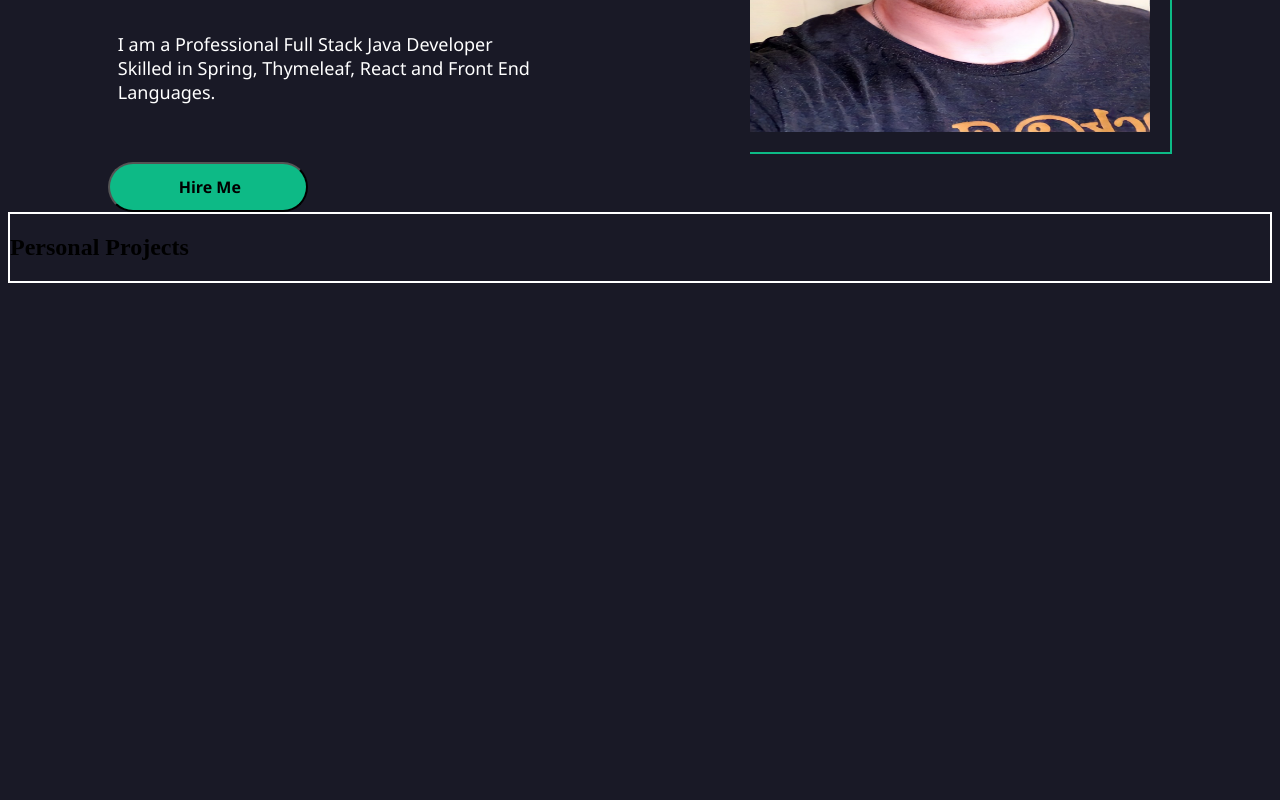
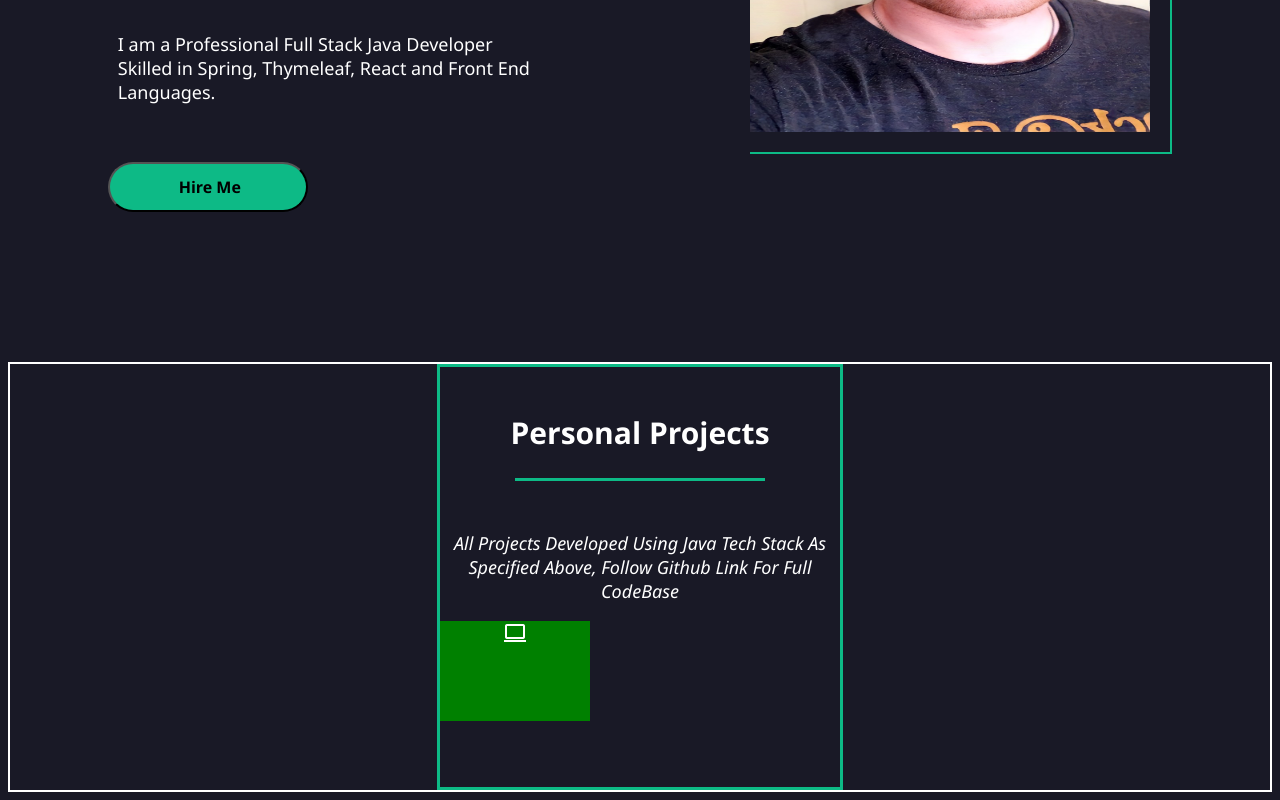
Before and after one commit to StephenCahillane/StephenCahillane.github.io, a plain HTML site: page index.html in a window 1280 px wide. Shown: the part 567-1367 px from the top of the page. Before the commit the page ends 858 px from the top, so only its background shows below. Drawn offline with nearby package versions, Linux system fonts and the light colour scheme.

Commit message:
trying to get icon resized and struggling

```diff
--- a/index.html
+++ b/index.html
@@ -5,6 +5,7 @@
     <meta charset="UTF-8">
     <meta name="viewport" content="width=device-width, initial-scale=1.0">
     <link rel="stylesheet" href="styles.css">
+    <link rel="stylesheet" href="https://fonts.googleapis.com/css2?family=Material+Symbols+Outlined:opsz,wght,FILL,GRAD@20..48,100..700,0..1,-50..200" />
     <title>Portfolio</title>
 </head>
 
@@ -24,9 +25,10 @@
         <div id="aboutMeContainer">
             <h3 id="hi">HI  I'M</h3>
             <h1 id="name">Stephen <br> Cahillane</h1>
-            <h3 class="greenHeading">FULL STACK JAVA DEVELOPER</h3>
+            <h3 class="tagline">FULL STACK JAVA DEVELOPER</h3>
             <p id="bio">I am a Professional Full Stack Java Developer Skilled in Spring, Thymeleaf, React and Front End Languages.</p>
             <button>Hire Me</button>
+
 
         </div>
 
@@ -37,7 +39,17 @@
     </section>
 
     <section class="projects">
-        <h2>Personal Projects</h2>
+        <div id="projectSquare">
+            <h2>Personal Projects</h2>
+            <div class="line"></div>
+            <p><i>All Projects Developed Using Java Tech Stack As Specified Above,
+                Follow Github Link For Full CodeBase<i>
+            </p>
+            <icon class="material-symbols-outlined">
+                        computer
+
+            </icon>
+        </div>
 
         <article>
 
--- a/styles.css
+++ b/styles.css
@@ -59,7 +59,7 @@ header nav a:hover {
 
 }
 
-.greenHeading {
+.tagline {
     color: #0dba86;
     font-family: 'Segoe UI', Tahoma, Geneva, Verdana, sans-serif;
     margin-top: 0;
@@ -124,4 +124,52 @@ header nav a:hover {
     border: solid white 2px;
     display: flex;
     flex-direction: column;
+    margin-top: 150px;
 }
+
+#projectSquare {
+    border: #0dba86 solid 3px;
+    width: 400px;
+    height: 400px;
+    margin: auto;
+    padding-top: 20px;
+
+
+}
+
+#projectSquare h2 {
+    color: white;
+    font-family: 'Segoe UI', Tahoma, Geneva, Verdana, sans-serif;
+    text-align: center;
+    font-size: 30px;
+}
+
+#projectSquare p {
+    color: white;
+    font-family: 'Segoe UI', Tahoma, Geneva, Verdana, sans-serif;
+    text-align: center;
+    margin-top: 50px;
+    font-size: 18px;
+}
+
+
+.material-symbols-outlined {
+    color: white;
+    text-align: center;
+    font-size: 26px;
+    background-color: green;
+    width: 150px;
+    height:100px;
+    margin: auto;
+
+
+}
+
+
+.line {
+    width: 250px;
+    height: 3px;
+    margin: auto;
+    background-color: #0dba86;
+
+}
```
Also changed, not shown: java.png (added), javaicon.png (added), javaicon2.jpg (added).
